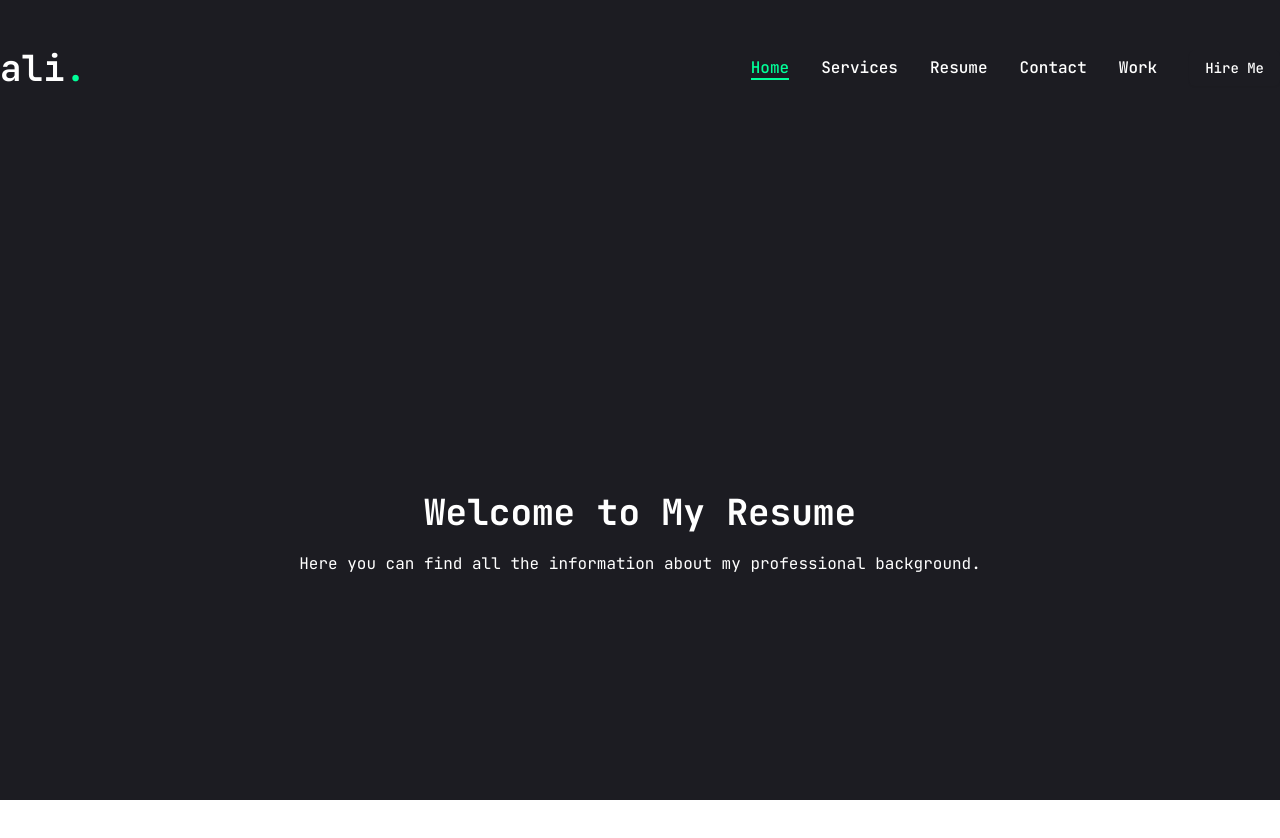
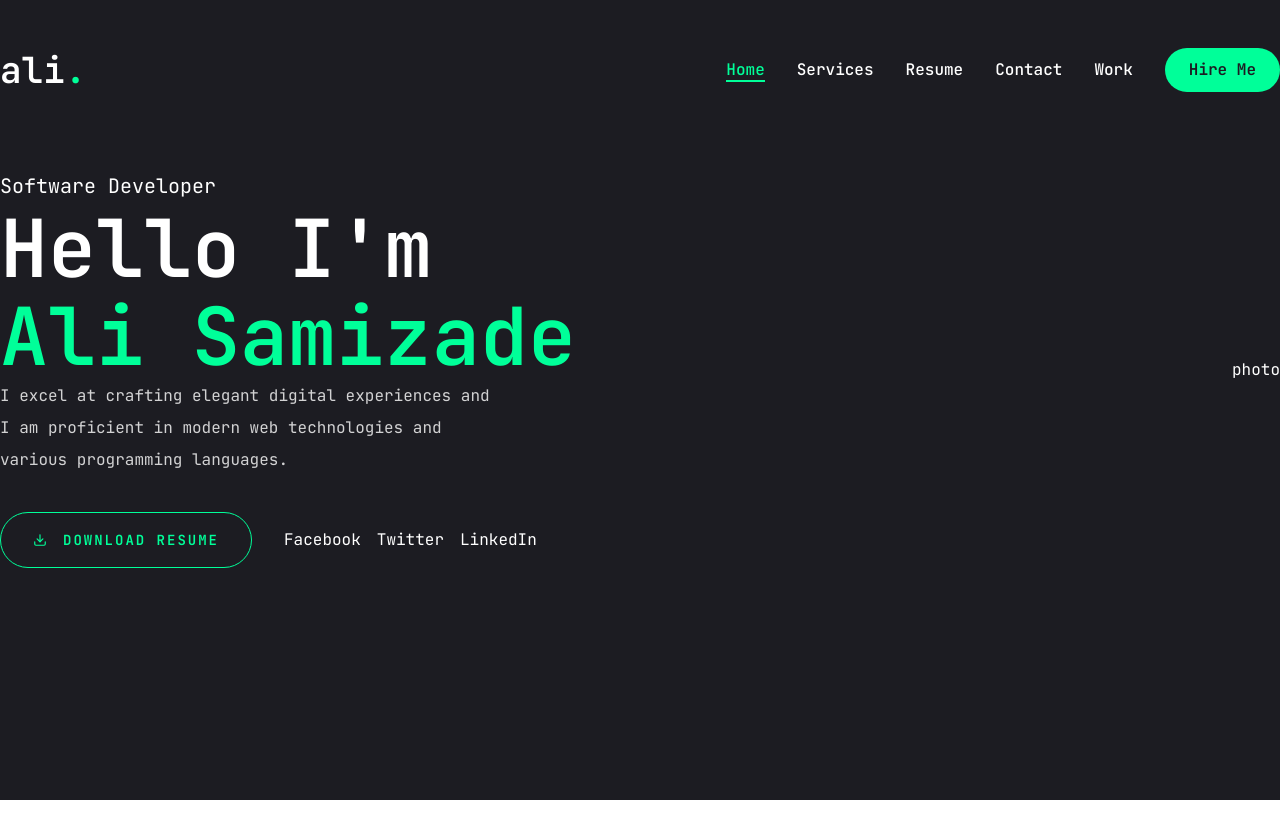
Before and after one commit to ali-smz/resume-website, a Next.js app: page / in a window 1280 px wide. Shown: the top 838 px of the page. After the commit the page ends 800 px from the top, so only its background shows below. Built offline with nearby package versions, Linux system fonts and the light colour scheme.

Commit message:
homepage updated

```diff
--- a/app/globals.css
+++ b/app/globals.css
@@ -44,4 +44,13 @@
     background-color: var(--color-primary);
     color: white;
   }
+  .h1 {
+    @apply text-[48px] xl:text-[80px] font-semibold leading-[1.1];
+  }
+  .h2 {
+    @apply text-[36px] xl:text-[40px] font-semibold leading-[1.1];
+  }
+  .h3 {
+    @apply text-[20px] xl:text-[24px] font-semibold leading-[1.1];
+  }
 }
--- a/app/page.jsx
+++ b/app/page.jsx
@@ -1,10 +1,40 @@
+import Socials from "@/components/Socials";
+import { Button } from "@/components/ui/button";
+import { FiDownload } from "react-icons/fi";
+
 export default function Home() {
   return (
-    <main className="flex flex-col items-center justify-center min-h-screen py-2">
-      <h1 className="text-4xl font-bold">Welcome to My Resume</h1>
-      <p className="mt-4">
-        Here you can find all the information about my professional background.
-      </p>
-    </main>
+    <section className="h-full">
+      <div className="container mx-auto h-full">
+        <div className="flex flex-col xl:flex-row items-center justify-between xl:pt-8 xl:pb-24">
+          <div className="text-center xl:text-left">
+            <span className="text-xl">Software Developer</span>
+            <h1 className="h1">
+              Hello I'm <br />
+              <span className="text-accent">Ali Samizade</span>
+            </h1>
+            <p className="max-w-[500px] mb-9 text-white/80">
+              I excel at crafting elegant digital experiences and I am
+              proficient in modern web technologies and various programming
+              languages.
+            </p>
+            <div className="flex flex-col xl:flex-row items-center gap-8">
+              <Button
+                variant="outline"
+                size="lg"
+                className="uppercase flex items-center gap-2"
+              >
+                <FiDownload className="mr-2" />
+                <span>Download Resume</span>
+              </Button>
+              <div className="mb-8 xl:mb-0">
+                <Socials />
+              </div>
+            </div>
+          </div>
+          <div>photo</div>
+        </div>
+      </div>
+    </section>
   );
 }
--- a/components/Header.jsx
+++ b/components/Header.jsx
@@ -1,6 +1,7 @@
 import Link from "next/link";
 import { Button } from "./ui/button";
 import Nav from "./Nav";
+import MobileNav from "./MobileNav";
 
 const Header = () => {
   return (
@@ -20,7 +21,9 @@ const Header = () => {
         </div>
 
         {/* mobile nav */}
-        <div className="flex xl:hidden">mobile nav</div>
+        <div className="flex xl:hidden">
+          <MobileNav />
+        </div>
       </div>
     </header>
   );
--- /dev/null
+++ b/components/MobileNav.jsx
@@ -0,0 +1,49 @@
+"use client";
+import { Sheet, SheetContent, SheetTrigger } from "@/components/ui/sheet";
+import { usePathname } from "next/navigation";
+import Link from "next/link";
+import { CiMenuFries } from "react-icons/ci";
+
+const links = [
+  { href: "/", label: "Home" },
+  { href: "/services", label: "Services" },
+  { href: "/resume", label: "Resume" },
+  { href: "/contact", label: "Contact" },
+  { href: "/work", label: "Work" },
+];
+
+const MobileNav = () => {
+  const pathname = usePathname();
+
+  return (
+    <Sheet>
+      <SheetTrigger className="flex items-center justify-center">
+        <CiMenuFries className="text-[32px] text-accent" />
+      </SheetTrigger>
+      <SheetContent className="flex flex-col">
+        <div className="mt-32 mb-40 text-center text-2xl">
+          <Link href="/">
+            <h1 className="text-4xl font-semibold">
+              ali<span className="text-accent">.</span>
+            </h1>
+          </Link>
+        </div>
+        <nav className="flex flex-col justify-center items-center gap-8">
+          {links.map((link) => (
+            <Link
+              key={link.href}
+              href={link.href}
+              className={`${
+                link.href === pathname && "text-accent border-b-2 border-accent"
+              } text-xl capitalize hover:text-accent transition-all`}
+            >
+              {link.label}
+            </Link>
+          ))}
+        </nav>
+      </SheetContent>
+    </Sheet>
+  );
+};
+
+export default MobileNav;
--- /dev/null
+++ b/components/Socials.jsx
@@ -0,0 +1,12 @@
+
+const Socials = () => {
+  return (
+    <div className="flex items-center gap-4">
+      <a href="#" className="text-white hover:text-accent">Facebook</a>
+      <a href="#" className="text-white hover:text-accent">Twitter</a>
+      <a href="#" className="text-white hover:text-accent">LinkedIn</a>
+    </div>
+  )
+}
+
+export default Socials
--- a/components/StairTransition.jsx
+++ b/components/StairTransition.jsx
@@ -12,8 +12,15 @@ const StairTransition = () => {
           <div className="h-screen w-screen top-0 left-0 fixed right-0 pointer-events-none z-40 flex">
             <Stairs />
           </div>
+          <motion.div
+            className="h-screen w-screen top-0 bg-primary fixed pointer-events-none"
+            initial={{ opacity: 1 }}
+            animate={{
+              opacity: 0,
+              transition: { duration: 0.4, ease: "easeInOut", delay: 1 },
+            }}
+          />
         </div>
-        {/* <motion.div>StairTransition</motion.div> */}
       </AnimatePresence>
     </>
   );
--- a/components/ui/button.jsx
+++ b/components/ui/button.jsx
@@ -1,31 +1,23 @@
-import * as React from "react"
-import { Slot } from "@radix-ui/react-slot"
+import * as React from "react";
+import { Slot } from "@radix-ui/react-slot";
 import { cva } from "class-variance-authority";
 
-import { cn } from "@/lib/utils"
+import { cn } from "@/lib/utils";
 
 const buttonVariants = cva(
-  "inline-flex items-center justify-center gap-2 whitespace-nowrap rounded-md text-sm font-medium transition-all disabled:pointer-events-none disabled:opacity-50 [&_svg]:pointer-events-none [&_svg:not([class*='size-'])]:size-4 shrink-0 [&_svg]:shrink-0 outline-none focus-visible:border-ring focus-visible:ring-ring/50 focus-visible:ring-[3px] aria-invalid:ring-destructive/20 dark:aria-invalid:ring-destructive/40 aria-invalid:border-destructive",
+  "inline-flex items-center justify-center whitespace-nowrap rounded-full text-base font-semibold ring-offset-white transition-colors",
   {
     variants: {
       variant: {
-        default:
-          "bg-primary text-primary-foreground shadow-xs hover:bg-primary/90",
-        destructive:
-          "bg-destructive text-white shadow-xs hover:bg-destructive/90 focus-visible:ring-destructive/20 dark:focus-visible:ring-destructive/40 dark:bg-destructive/60",
+        default: "bg-accent text-primary hover:bg-accent-hovers",
+        primary: "bg-primary text-white",
         outline:
-          "border bg-background shadow-xs hover:bg-accent hover:text-accent-foreground dark:bg-input/30 dark:border-input dark:hover:bg-input/50",
-        secondary:
-          "bg-secondary text-secondary-foreground shadow-xs hover:bg-secondary/80",
-        ghost:
-          "hover:bg-accent hover:text-accent-foreground dark:hover:bg-accent/50",
-        link: "text-primary underline-offset-4 hover:underline",
+          "border border-accent bg-transparent text-accent hover:bg-accent hover:text-primary",
       },
       size: {
-        default: "h-9 px-4 py-2 has-[>svg]:px-3",
-        sm: "h-8 rounded-md gap-1.5 px-3 has-[>svg]:px-2.5",
-        lg: "h-10 rounded-md px-6 has-[>svg]:px-4",
-        icon: "size-9",
+        default: "h-[44px] px-6",
+        md: "h-[48px] px-6",
+        lg: "h-[56px] px-8 text-sm uppercase tracking-[2px]",
       },
     },
     defaultVariants: {
@@ -33,23 +25,18 @@ const buttonVariants = cva(
       size: "default",
     },
   }
-)
+);
 
-function Button({
-  className,
-  variant,
-  size,
-  asChild = false,
-  ...props
-}) {
-  const Comp = asChild ? Slot : "button"
+function Button({ className, variant, size, asChild = false, ...props }) {
+  const Comp = asChild ? Slot : "button";
 
   return (
-    (<Comp
+    <Comp
       data-slot="button"
       className={cn(buttonVariants({ variant, size, className }))}
-      {...props} />)
+      {...props}
+    />
   );
 }
 
-export { Button, buttonVariants }
+export { Button, buttonVariants };
--- a/package.json
+++ b/package.json
@@ -21,6 +21,7 @@
     "next": "15.4.3",
     "react": "19.1.0",
     "react-dom": "19.1.0",
+    "react-icons": "^5.5.0",
     "tailwind-merge": "^3.3.1"
   },
   "devDependencies": {
```
Also changed, not shown: components/ui/sheet.jsx (+37 -60 lines), 1 other file (tests, documents, lock files or other folders).
